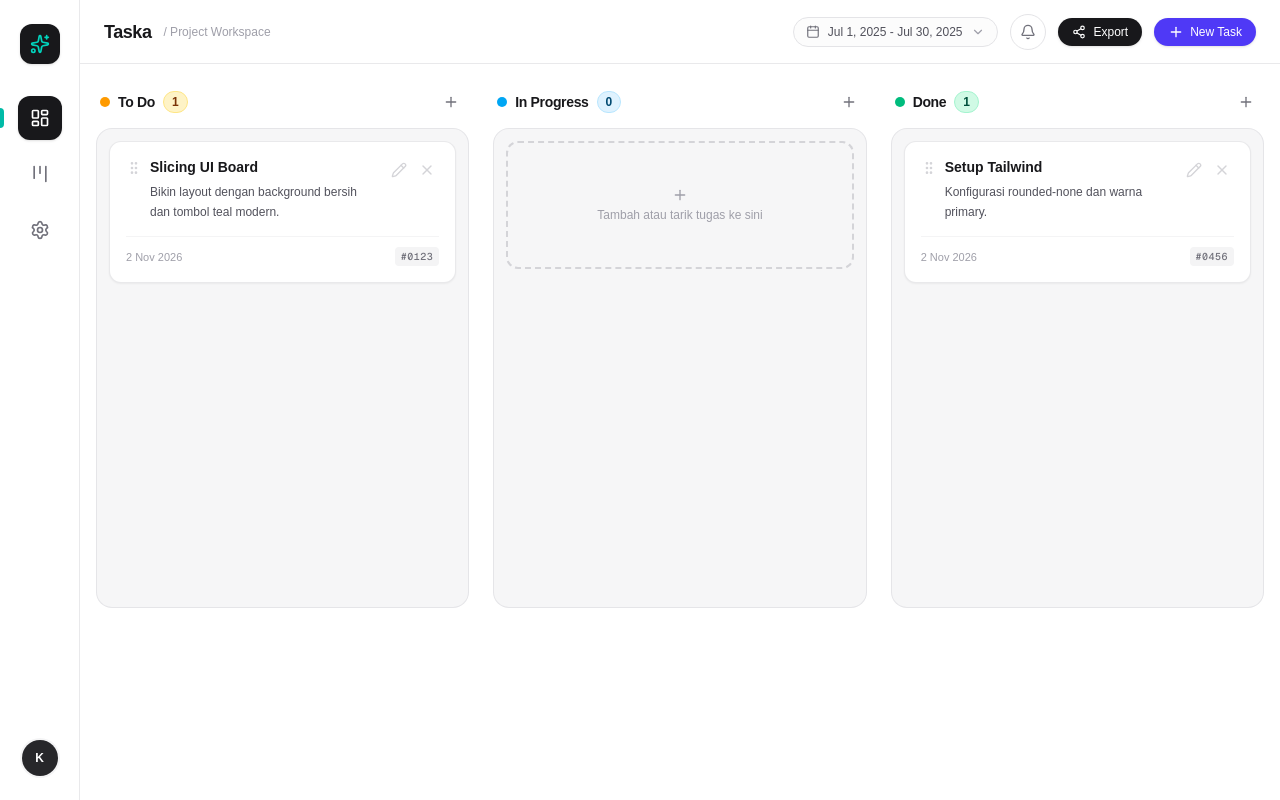
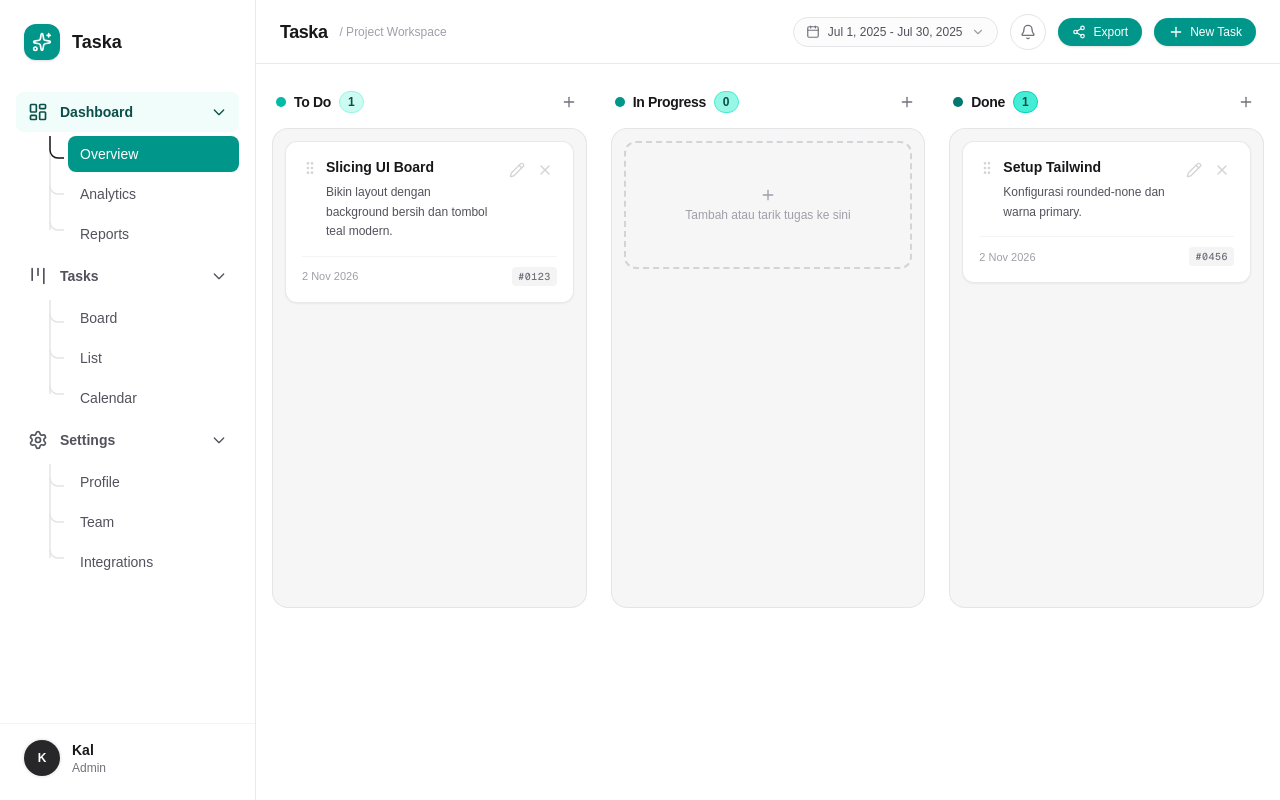
Before and after one commit to Akukal/taska, a Next.js app: page / in a window 1280 px wide. Built offline with nearby package versions, Linux system fonts and the light colour scheme.

Commit message:
modified:   app/settings/page.tsx 	modified:   components/Header.tsx 	modified:   components/Kanban.tsx 	modified:   components/Sidebar.tsx

```diff
--- a/app/settings/page.tsx
+++ b/app/settings/page.tsx
@@ -10,7 +10,7 @@ const THEMES = [
 ];
 
 const COLORS = [
-  { id: "emerald", label: "Emerald", color: "bg-emerald-500" },
+  { id: "teal", label: "Teal", color: "bg-teal-500" },
   { id: "blue", label: "Blue", color: "bg-blue-500" },
   { id: "violet", label: "Violet", color: "bg-violet-500" },
   { id: "rose", label: "Rose", color: "bg-rose-500" },
@@ -18,7 +18,7 @@ const COLORS = [
 
 export default function SettingsPage() {
   const [theme, setTheme] = useState("light");
-  const [primaryColor, setPrimaryColor] = useState("emerald");
+  const [primaryColor, setPrimaryColor] = useState("teal");
   const [notification, setNotification] = useState(true);
   const [dueDateWarn, setDueDateWarn] = useState(3);
   const [isSaving, setIsSaving] = useState(false);
@@ -58,7 +58,7 @@ export default function SettingsPage() {
                       key={t.id}
                       onClick={() => setTheme(t.id)}
                       className={`flex items-center gap-2 px-4 py-3 rounded-lg border ${theme === t.id
-                          ? "border-emerald-500 bg-emerald-50 text-emerald-700"
+                          ? "border-teal-500 bg-teal-50 text-teal-700"
                           : "border-gray-200 hover:bg-gray-50"
                         }`}
                     >
@@ -101,7 +101,7 @@ export default function SettingsPage() {
               </div>
               <button
                 onClick={() => setNotification(!notification)}
-                className={`w-12 h-6 rounded-full transition-colors ${notification ? "bg-emerald-500" : "bg-gray-300"
+                className={`w-12 h-6 rounded-full transition-colors ${notification ? "bg-teal-500" : "bg-gray-300"
                   }`}
               >
                 <div
@@ -114,7 +114,7 @@ export default function SettingsPage() {
             <div>
               <div className="flex justify-between items-center mb-2">
                 <h3 className="font-medium">Due date warning</h3>
-                <span className="text-emerald-600 font-medium">{dueDateWarn} days</span>
+                <span className="text-teal-600 font-medium">{dueDateWarn} days</span>
               </div>
               <p className="text-sm text-gray-500 mb-4">Get a reminder before task due date</p>
               <input
@@ -123,7 +123,7 @@ export default function SettingsPage() {
                 max="7"
                 value={dueDateWarn}
                 onChange={(e) => setDueDateWarn(parseInt(e.target.value))}
-                className="w-full h-2 bg-gray-200 rounded-lg appearance-none cursor-pointer accent-emerald-500"
+                className="w-full h-2 bg-gray-200 rounded-lg appearance-none cursor-pointer accent-teal-500"
               />
               <div className="flex justify-between text-sm text-gray-400 mt-1">
                 <span>1 day</span>
@@ -162,7 +162,7 @@ export default function SettingsPage() {
         <button
           onClick={handleSave}
           disabled={isSaving}
-          className="flex items-center gap-2 px-6 py-3 bg-emerald-500 hover:bg-emerald-600 text-white font-medium rounded-lg shadow disabled:opacity-50"
+          className="flex items-center gap-2 px-6 py-3 bg-teal-500 hover:bg-teal-600 text-white font-medium rounded-lg shadow disabled:opacity-50"
         >
           <Save className="w-4 h-4" />
           {isSaving ? "Saving..." : "Save Settings"}
--- a/components/Header.tsx
+++ b/components/Header.tsx
@@ -30,7 +30,7 @@ export default function Header() {
         {/* Export Button */}
         <button
           type="button"
-          className="hidden md:flex items-center gap-2 px-3.5 py-1.5 rounded-full bg-zinc-900 hover:bg-zinc-800 text-white text-xs font-medium transition-colors shadow-sm"
+          className="hidden md:flex items-center gap-2 px-3.5 py-1.5 rounded-full bg-teal-600 hover:bg-teal-700 text-white text-xs font-medium transition-colors shadow-sm"
         >
           <Share2 className="w-3.5 h-3.5" />
           <span>Export</span>
@@ -39,7 +39,7 @@ export default function Header() {
         {/* New Task Button */}
         <button
           type="button"
-          className="flex items-center gap-1.5 px-3.5 py-1.5 rounded-full bg-indigo-600 hover:bg-indigo-700 text-white text-xs font-medium transition-colors shadow-sm"
+          className="flex items-center gap-1.5 px-3.5 py-1.5 rounded-full bg-teal-600 hover:bg-teal-700 text-white text-xs font-medium transition-colors shadow-sm"
         >
           <Plus className="w-4 h-4" />
           <span>New Task</span>
--- a/components/Kanban.tsx
+++ b/components/Kanban.tsx
@@ -37,20 +37,20 @@ const COLUMNS: { key: TaskStatus; label: string; badge: string; dot: string }[]
   {
     key: "todo",
     label: "To Do",
-    badge: "bg-amber-100 text-amber-900 border-amber-200",
-    dot: "bg-amber-500",
+    badge: "bg-teal-100 text-teal-900 border-teal-200",
+    dot: "bg-teal-500",
   },
   {
     key: "in_progress",
     label: "In Progress",
-    badge: "bg-sky-100 text-sky-900 border-sky-200",
-    dot: "bg-sky-500",
+    badge: "bg-teal-200 text-teal-900 border-teal-300",
+    dot: "bg-teal-600",
   },
   {
     key: "done",
     label: "Done",
-    badge: "bg-emerald-100 text-emerald-900 border-emerald-200",
-    dot: "bg-emerald-500",
+    badge: "bg-teal-300 text-teal-900 border-teal-400",
+    dot: "bg-teal-700",
   },
 ];
 
@@ -286,7 +286,7 @@ export default function Kanban() {
                   placeholder="Misal: Buat dokumentasi API"
                   value={modalTitle}
                   onChange={(e) => setModalTitle(e.target.value)}
-                  className="w-full border border-zinc-300 rounded-xl px-3.5 py-2.5 text-sm text-zinc-900 placeholder:text-zinc-400 focus:outline-none focus:ring-2 focus:ring-zinc-900"
+                  className="w-full border border-zinc-300 rounded-xl px-3.5 py-2.5 text-sm text-zinc-900 placeholder:text-zinc-400 focus:outline-none focus:ring-2 focus:ring-teal-500 focus:border-teal-500"
                   required
                   autoFocus
                 />
@@ -328,7 +328,7 @@ export default function Kanban() {
                 </button>
                 <button
                   type="submit"
-                  className="px-5 py-2 rounded-xl text-sm font-semibold text-white bg-zinc-900 hover:bg-zinc-800 shadow-xs transition-colors"
+                  className="px-5 py-2 rounded-xl text-sm font-semibold text-white bg-teal-600 hover:bg-teal-700 shadow-xs transition-colors"
                 >
                   {editingTaskId ? "Update Tugas" : "Simpan Tugas"}
                 </button>
--- a/components/Sidebar.tsx
+++ b/components/Sidebar.tsx
@@ -2,57 +2,172 @@
 
 import Link from "next/link";
 import { usePathname } from "next/navigation";
-import { LayoutDashboard, Kanban, Settings, Sparkles } from "lucide-react";
+import { LayoutDashboard, Kanban, Settings, Sparkles, List, Calendar, BarChart3, FileText, Users, Puzzle } from "lucide-react";
+import { useState } from "react";
+
+type NavItem = {
+  label: string;
+  href?: string;
+  icon: any;
+  children?: { label: string; href: string }[];
+};
 
 export default function Sidebar() {
   const pathname = usePathname();
+  const [expanded, setExpanded] = useState<string[]>(["Dashboard", "Tasks", "Settings"]);
 
-  const navItems = [
-    { label: "Overview", href: "/", icon: LayoutDashboard },
-    { label: "Board", href: "/board", icon: Kanban },
-    { label: "Settings", href: "/settings", icon: Settings },
+  const navItems: NavItem[] = [
+    {
+      label: "Dashboard",
+      icon: LayoutDashboard,
+      children: [
+        { label: "Overview", href: "/" },
+        { label: "Analytics", href: "/analytics" },
+        { label: "Reports", href: "/reports" },
+      ],
+    },
+    {
+      label: "Tasks",
+      icon: Kanban,
+      children: [
+        { label: "Board", href: "/board" },
+        { label: "List", href: "/list" },
+        { label: "Calendar", href: "/calendar" },
+      ],
+    },
+    {
+      label: "Settings",
+      icon: Settings,
+      children: [
+        { label: "Profile", href: "/settings" },
+        { label: "Team", href: "/settings/team" },
+        { label: "Integrations", href: "/settings/integrations" },
+      ],
+    },
   ];
 
+  const toggle = (label: string) => {
+    setExpanded((prev) =>
+      prev.includes(label) ? prev.filter((l) => l !== label) : [...prev, label]
+    );
+  };
+
+  const isParentActive = (item: NavItem) =>
+    item.children?.some((child) => pathname === child.href);
+
   return (
-    <aside className="w-16 md:w-20 bg-white border-r border-zinc-200/80 flex flex-col items-center py-6 justify-between select-none shrink-0 h-screen sticky top-0">
-      <div className="flex flex-col items-center gap-8 w-full">
+    <aside className="w-64 bg-white border-r border-zinc-200/80 flex flex-col py-6 select-none shrink-0 h-screen sticky top-0 overflow-y-auto">
+      <div className="flex flex-col gap-8 w-full px-4">
         {/* App Logo */}
         <Link
           href="/"
-          className="w-10 h-10 rounded-xl bg-zinc-900 flex items-center justify-center text-teal-400 shadow-sm hover:scale-105 transition-transform"
+          className="flex items-center gap-3 px-2"
         >
+          <div className="w-9 h-9 rounded-xl bg-teal-600 flex items-center justify-center text-white shadow-sm">
             <Sparkles className="w-5 h-5" />
+          </div>
+          <span className="text-lg font-bold text-zinc-900">Taska</span>
         </Link>
 
         {/* Navigation Items */}
-        <nav className="flex flex-col items-center gap-3 w-full">
+        <nav className="flex flex-col gap-1">
           {navItems.map((item) => {
             const Icon = item.icon;
-            const isActive = pathname === item.href;
+            const isExpanded = expanded.includes(item.label);
+            const hasActiveChild = isParentActive(item);
+
+            return (
+              <div key={item.label}>
+                {/* Parent Item */}
+                <button
+                  onClick={() => toggle(item.label)}
+                  className={`w-full flex items-center gap-3 px-3 py-2.5 rounded-lg transition-colors text-left ${
+                  hasActiveChild
+                    ? "bg-teal-50 text-teal-900"
+                    : "text-zinc-600 hover:bg-teal-50 hover:text-teal-900"
+                  }`}
+                >
+                  <Icon className="w-5 h-5 shrink-0" />
+                  <span className="text-sm font-semibold flex-1">{item.label}</span>
+                  <svg
+                    className={`w-4 h-4 transition-transform ${isExpanded ? "rotate-90" : ""}`}
+                    fill="none"
+                    stroke="currentColor"
+                    viewBox="0 0 24 24"
+                  >
+                    <path strokeLinecap="round" strokeLinejoin="round" strokeWidth={2} d="M9 5l7 7-7 7" />
+                  </svg>
+                </button>
+
+                {/* Children with SVG Branch Lines */}
+                {isExpanded && item.children && (
+                  <div className="relative pl-3 mt-1">
+                    <svg className="nav-branch-lines absolute left-3 top-0" width="40" height={item.children.length * 36} aria-hidden="true">
+                      <path className="nav-branch-base" d={`M 22 0 V ${item.children.length * 36 - 14}`} stroke="#e4e4e7" strokeWidth="1.5" fill="none" />
+                      {item.children.map((_, idx) => (
+                        <path
+                          key={idx}
+                          className="nav-branch-base"
+                          d={`M 22 ${idx * 36 + 14} A 8 8 0 0 0 30 ${idx * 36 + 22} H 36`}
+                          stroke="#e4e4e7"
+                          strokeWidth="1.5"
+                          fill="none"
+                        />
+                      ))}
+                      {item.children.map((_, idx) => (
+                        <path
+                          key={`reach-${idx}`}
+                          className="nav-branch-reach"
+                          d={`M 22 0 V ${idx * 36 + 14} A 8 8 0 0 0 30 ${idx * 36 + 22} H 36`}
+                          stroke="#18181b"
+                          strokeWidth="1.5"
+                          fill="none"
+                          style={{
+                            strokeDasharray: idx * 36 + 32.5664,
+                            strokeDashoffset: pathname === item.children[idx].href ? 0 : idx * 36 + 32.5664,
+                            transition: "stroke-dashoffset 0.3s ease"
+                          }}
+                        />
+                      ))}
+                    </svg>
+
+                    <div className="pl-10 flex flex-col gap-1">
+                      {item.children.map((child) => {
+                        const isActive = pathname === child.href;
                         return (
                           <Link
-                key={item.href}
-                href={item.href}
-                title={item.label}
-                className={`relative w-11 h-11 rounded-xl flex items-center justify-center transition-all ${
+                            key={child.href}
+                            href={child.href}
+                            className={`px-3 py-2 rounded-lg text-sm font-medium transition-colors ${
                               isActive
-                    ? "bg-zinc-900 text-white shadow-sm"
-                    : "text-zinc-500 hover:text-zinc-900 hover:bg-zinc-100"
+                                ? "bg-teal-600 text-white"
+                                : "text-zinc-600 hover:bg-teal-50 hover:text-teal-900"
                             }`}
                           >
-                {isActive && (
-                  <span className="absolute -left-3 md:-left-4.5 w-1 h-5 bg-teal-500 rounded-r-full" />
+                            {child.label}
+                          </Link>
+                        );
+                      })}
+                    </div>
+                  </div>
                 )}
-                <Icon className="w-5 h-5" />
-              </Link>
+              </div>
             );
           })}
         </nav>
       </div>
 
       {/* User Avatar */}
+      <div className="mt-auto px-4 pt-4 border-t border-zinc-100">
+        <div className="flex items-center gap-3 px-2">
           <div className="w-9 h-9 rounded-full bg-zinc-800 text-white flex items-center justify-center text-xs font-semibold ring-2 ring-zinc-100">
             K
+          </div>
+          <div className="flex-1 min-w-0">
+            <p className="text-sm font-semibold text-zinc-900 truncate">Kal</p>
+            <p className="text-xs text-zinc-500 truncate">Admin</p>
+          </div>
+        </div>
       </div>
     </aside>
   );
```
Lines whose indentation alone changed are shown as unchanged.
